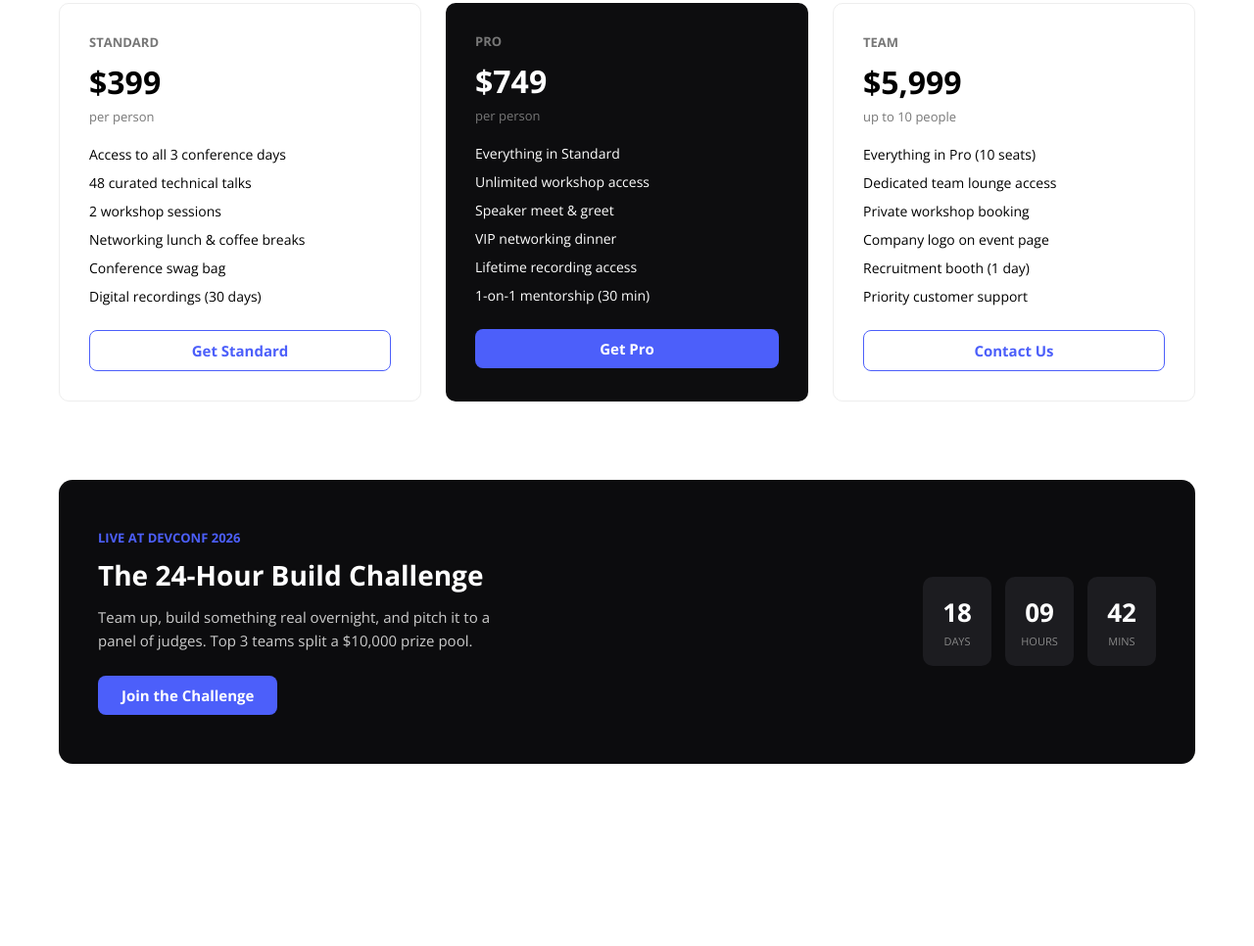
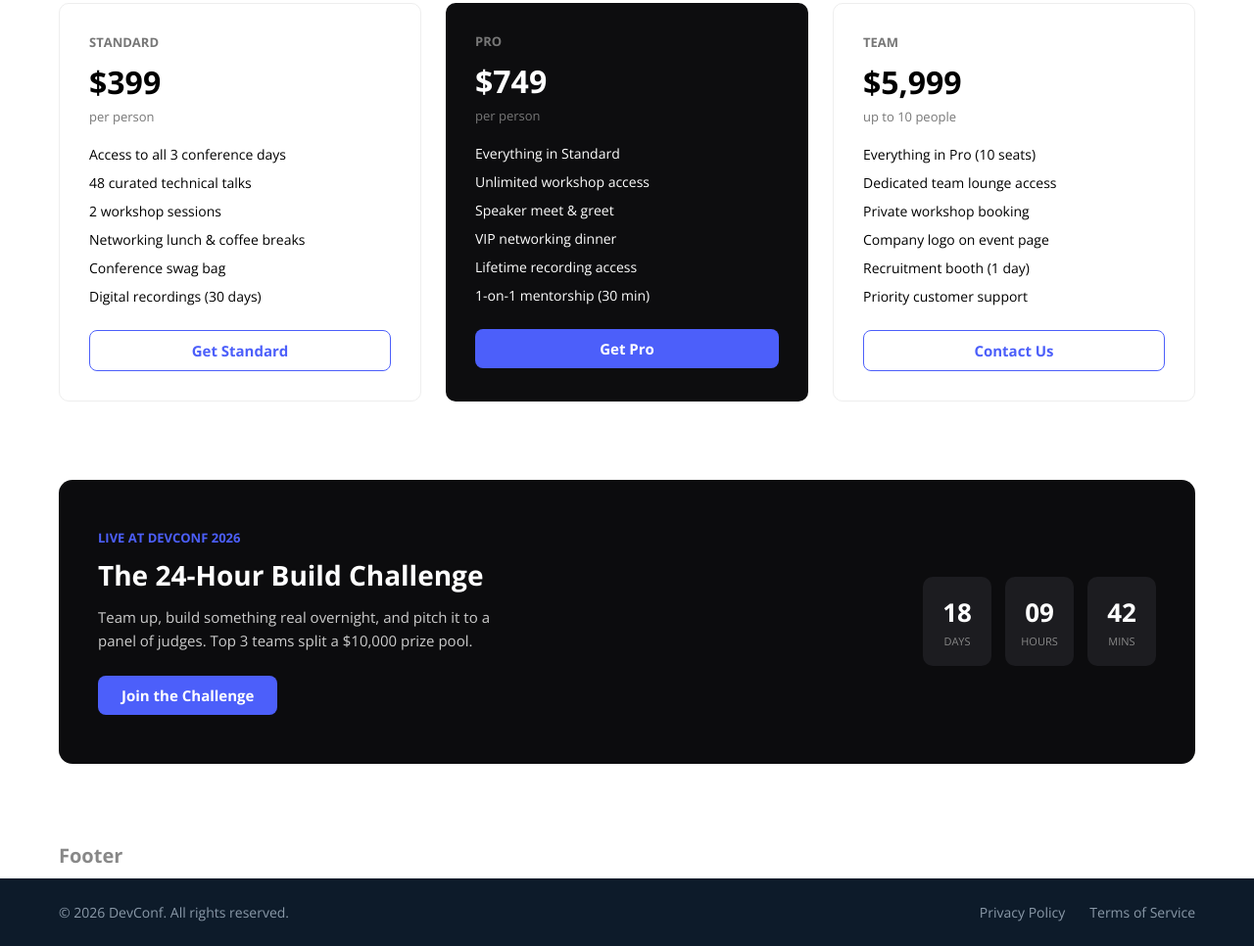
Before and after one commit to Mahbuba9/B14_assignment01, a plain HTML site: page index.html in a window 1280 px wide. Shown: the part 1833-2799 px from the top of the page at 98% size. Before the commit the page ends 2693 px from the top, so only its background shows below. Drawn offline with nearby package versions, Linux system fonts and the light colour scheme.

Commit message:
Footer section

```diff
--- a/index.html
+++ b/index.html
@@ -186,6 +186,21 @@
 
 <!--Missing part section end-->
 
+<!--Footer section start-->
+
+    <h2 class="footer-label container">Footer</h2>
+    <footer class="footer_parent">
+        <div class="container footer_bottom">
+        <p class="footer_copyright">© 2026 DevConf. All rights reserved.</p>
+
+            <div class="footer_links">
+                 <a href="#">Privacy Policy</a>
+                 <a href="#">Terms of Service</a>
+            </div>
+        </div>
+</footer>
+
+<!--Footer section end-->
 
 
 </body>
--- a/style.css
+++ b/style.css
@@ -321,3 +321,42 @@ header{
     font-size: 11px;
     margin-top: 4px;
 }
+
+
+
+/* Footer part */
+
+/* Footer */
+
+.footer-label{
+    font-size: 20px;
+    color: #888;
+    margin-bottom: 10px;
+}
+
+.footer_parent{
+    background-color: #0d1b2a;
+    padding: 25px 0;
+}
+
+.footer_bottom{
+    display: flex;
+    justify-content: space-between;
+    align-items: center;
+}
+
+.footer_copyright{
+    color: #8a99a8;
+    font-size: 14px;
+}
+
+.footer_links{
+    display: flex;
+    gap: 25px;
+}
+
+.footer_links a{
+    color: #8a99a8;
+    font-size: 14px;
+    text-decoration: none;
+}
```
